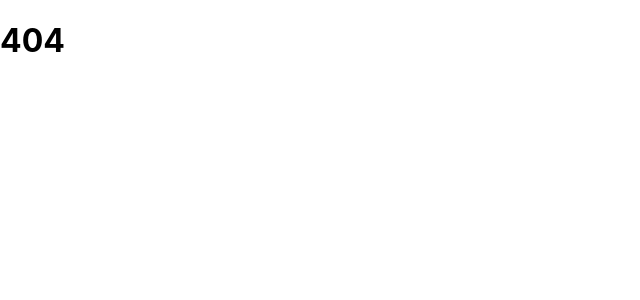
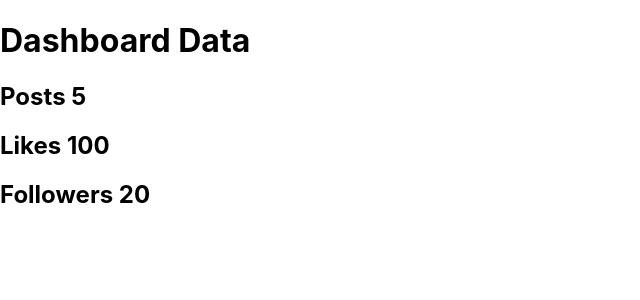
Before and after one commit to tichkames/next-app, a Next.js app: page /dashboard in a window 1280 px wide. Before the commit this address had no page. Shown: the top 300 px of the page, without its empty margins (0-640 px from the left). Built offline with nearby package versions, Linux system fonts and the light colour scheme; data requests are answered from the project's data file.

Commit message:
client side data fetching

```diff
--- /dev/null
+++ b/pages/dashboard.js
@@ -0,0 +1,34 @@
+import { useState, useEffect } from 'react'
+
+const Dashboard = () => {
+  const [isLoading, setIsLoading] = useState(true)
+  const [dashboardData, setDashboardData] = useState(null)
+
+  useEffect(() => {
+
+    async function fetchDashBoardData() {
+      const response = await fetch('http://localhost:4000/dashboard');
+      const data = await response.json();
+
+      setIsLoading(false);
+      setDashboardData(data);
+    }
+
+    fetchDashBoardData();
+  }, [])
+
+  if(isLoading){
+    return <h2>Loading...</h2>
+  }
+
+  return (
+    <div>
+      <h1>Dashboard Data</h1>
+      <h2>Posts { dashboardData.posts }</h2>
+      <h2>Likes { dashboardData.likes }</h2>
+      <h2>Followers { dashboardData.followers }</h2>
+    </div>
+  )
+}
+
+export default Dashboard
```
Also changed, not shown: pages/news/[category].js (added, +36 -0 lines), pages/news/index.js (added, +28 -0 lines).
